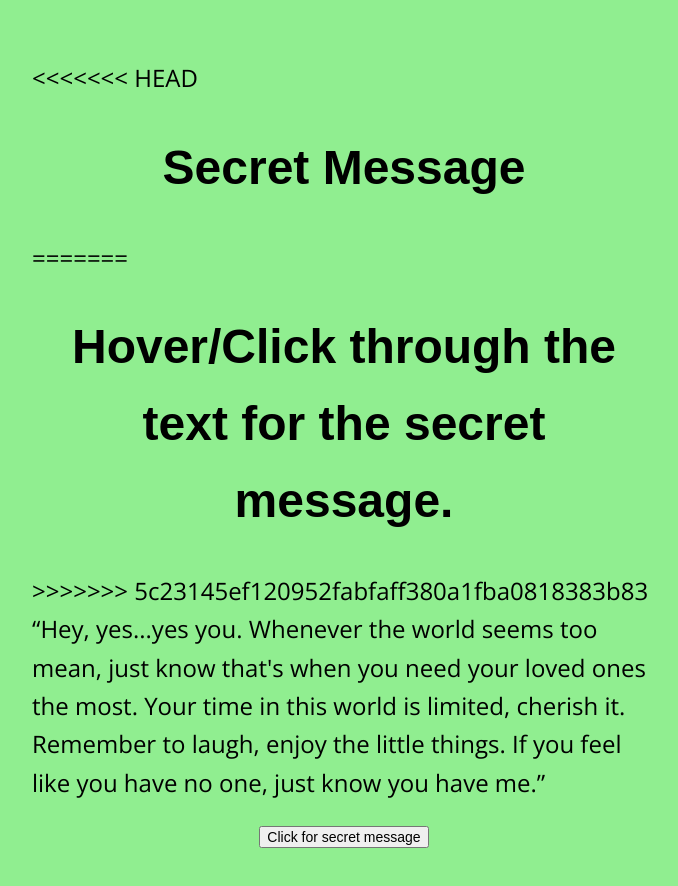
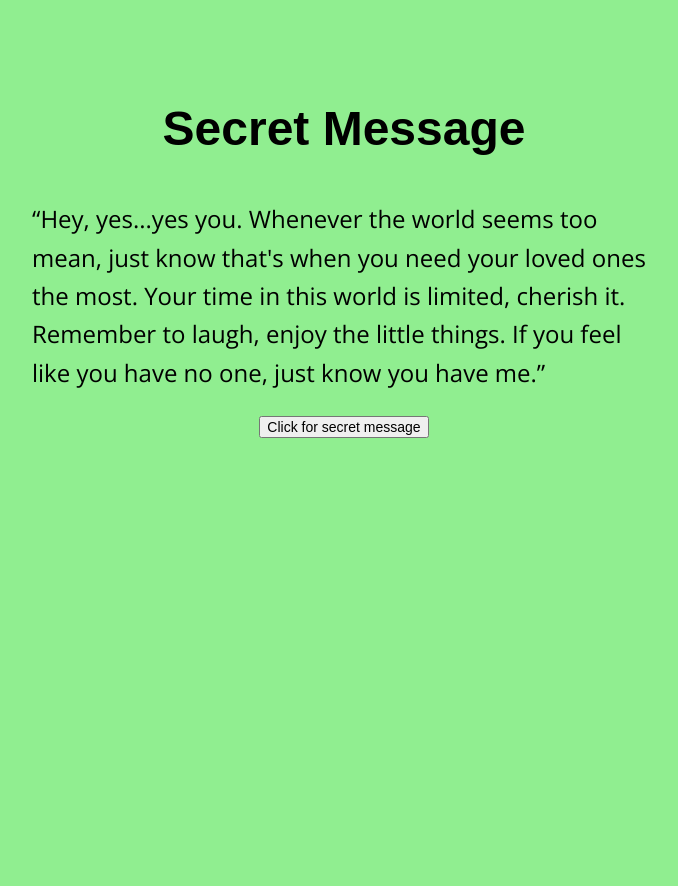
Before and after one commit to terrancecorley/secret-message, a plain HTML site: page index.html in a window 1280 px wide. Shown: the whole page, without its empty margins (296-974 px from the left). After the commit the page ends 800 px from the top, so only its background shows below. Drawn offline with nearby package versions, Linux system fonts and the light colour scheme; a web font is replaced by a local one.

Commit message:
Update index.html

```diff
--- a/index.html
+++ b/index.html
@@ -9,11 +9,7 @@
   </head>
   <body>
 
-<<<<<<< HEAD
     <h1>Secret Message</h1>
-=======
-    <h1>Hover/Click through the text for the secret message.</h1>
->>>>>>> 5c23145ef120952fabfaff380a1fba0818383b83
 
     <div>
       <q>Hey, yes...yes <span class="msg">you</span>. Whenever the world seems too <span class="msg">mean</span>, just know that's when you need your loved ones <span class="msg">the</span> most. Your time in this <span class="msg">world</span> is limited, cherish it. Remember <span class="msg">to</span> laugh, enjoy the little things. If you feel like you have no one, just know you have <span class="msg">me</span>.</q>
```
